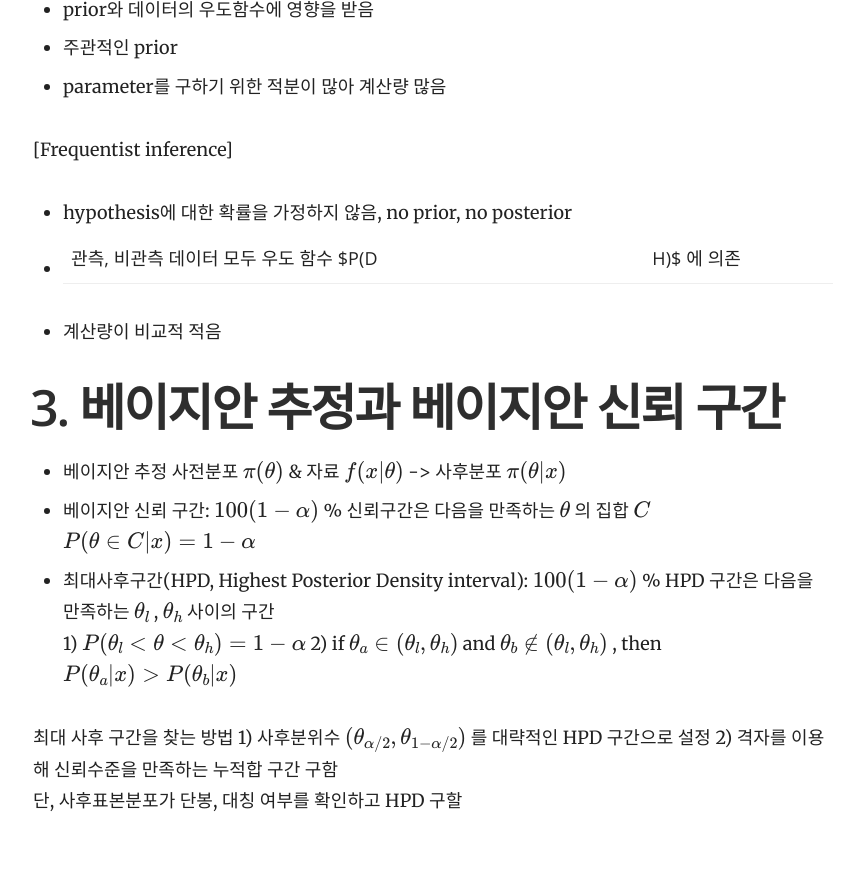
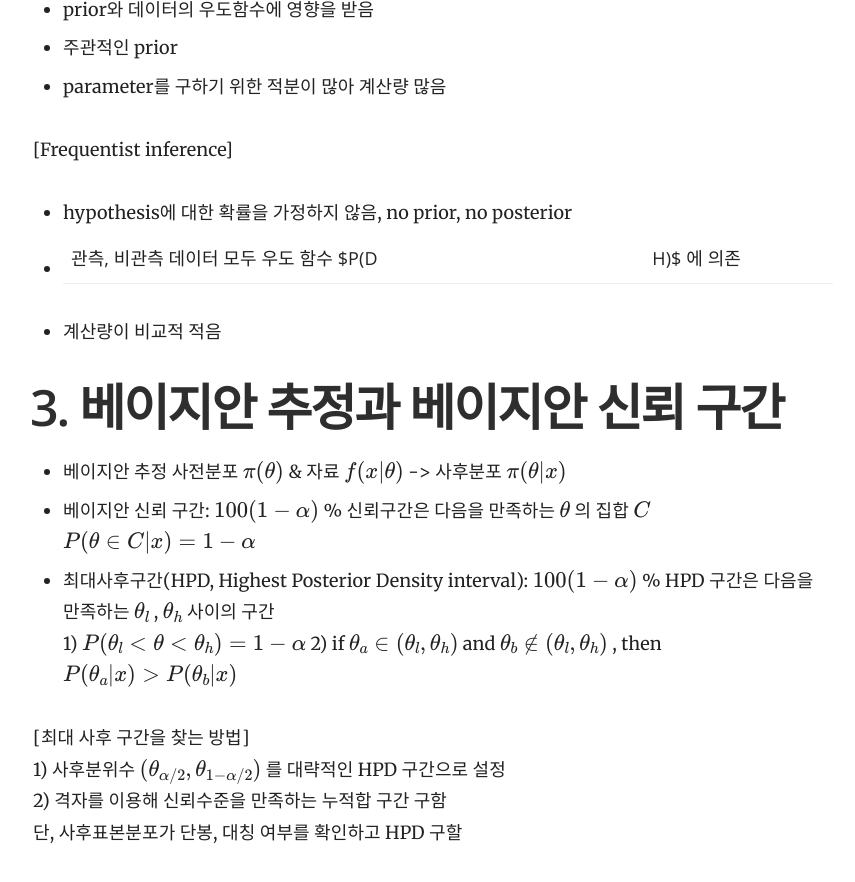
Before and after one commit to yrk3434/yrk3434.github.io, a Jekyll site: the page built from _docs/Computational Statistics/Bayesian Inference.md, in a window 1280 px wide and 900 px high, scrolled down 1560 px. Shown: the top 882 px of the window, without its empty margins (357-1212 px from the left). Built offline with Jekyll 4.4.1, drawn with Linux system fonts in a browser that asks for light colours; formulas are drawn with MathJax 3.

Commit message:
Update Bayesian Inference.md

```diff
--- a/_docs/Computational Statistics/Bayesian Inference.md
+++ b/_docs/Computational Statistics/Bayesian Inference.md
@@ -67,7 +67,7 @@ $ P(\theta \in C | x ) = 1 - \alpha $
 2) if $ \theta_a \in (\theta_l, \theta_h) $ and
 $ \theta_b \notin (\theta_l, \theta_h) $ , then $ P(\theta_a|x) > P(\theta_b|x) $
 
-최대 사후 구간을 찾는 방법
-1) 사후분위수 $  (\theta_{\alpha/2},\theta_{1-\alpha/2}) $ 를 대략적인 HPD 구간으로 설정
+[최대 사후 구간을 찾는 방법] <br/>
+1) 사후분위수 $  (\theta_{\alpha/2},\theta_{1-\alpha/2}) $ 를 대략적인 HPD 구간으로 설정 <br/>
 2) 격자를 이용해 신뢰수준을 만족하는 누적합 구간 구함 <br/>
 단, 사후표본분포가 단봉, 대칭 여부를 확인하고 HPD 구할
```
